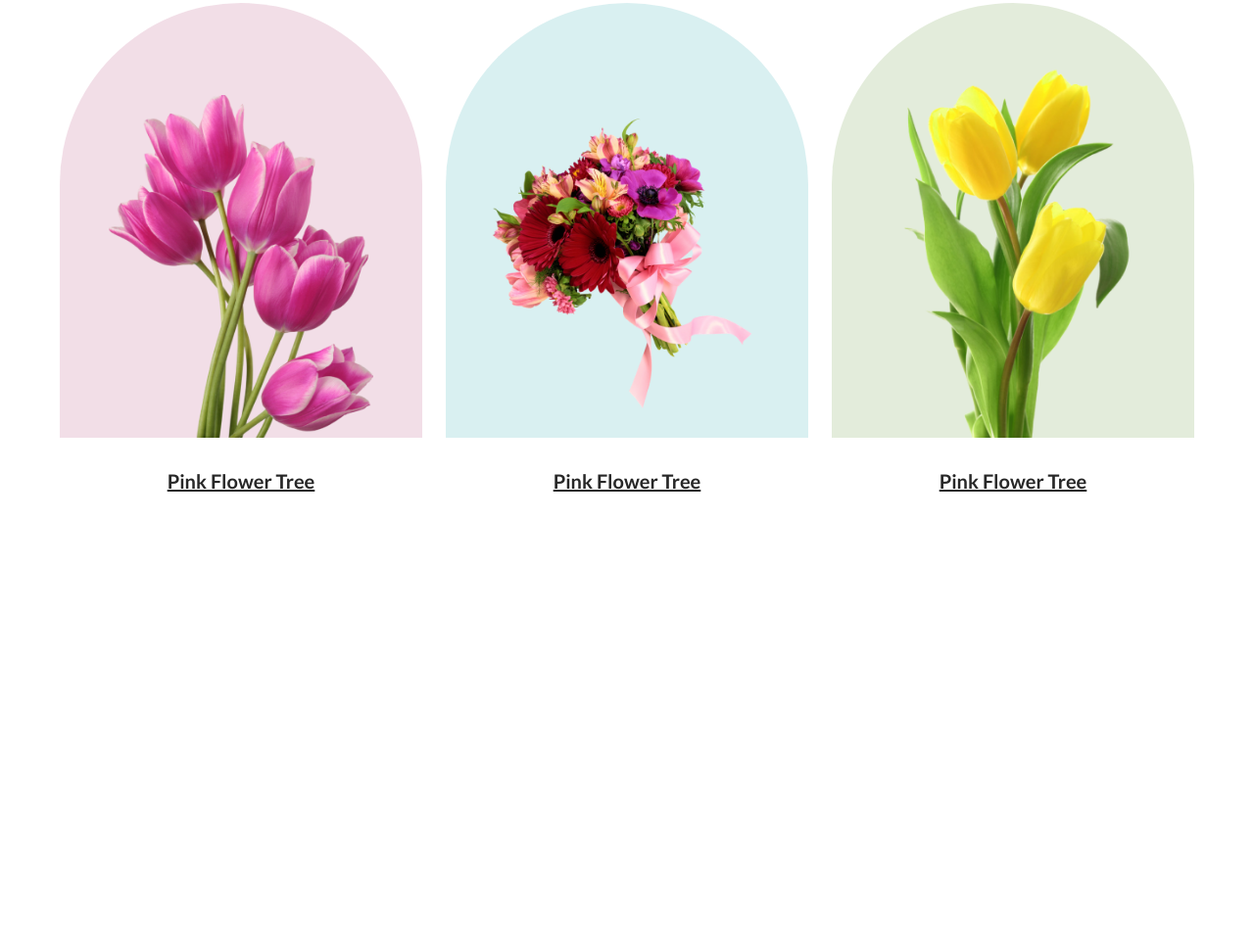
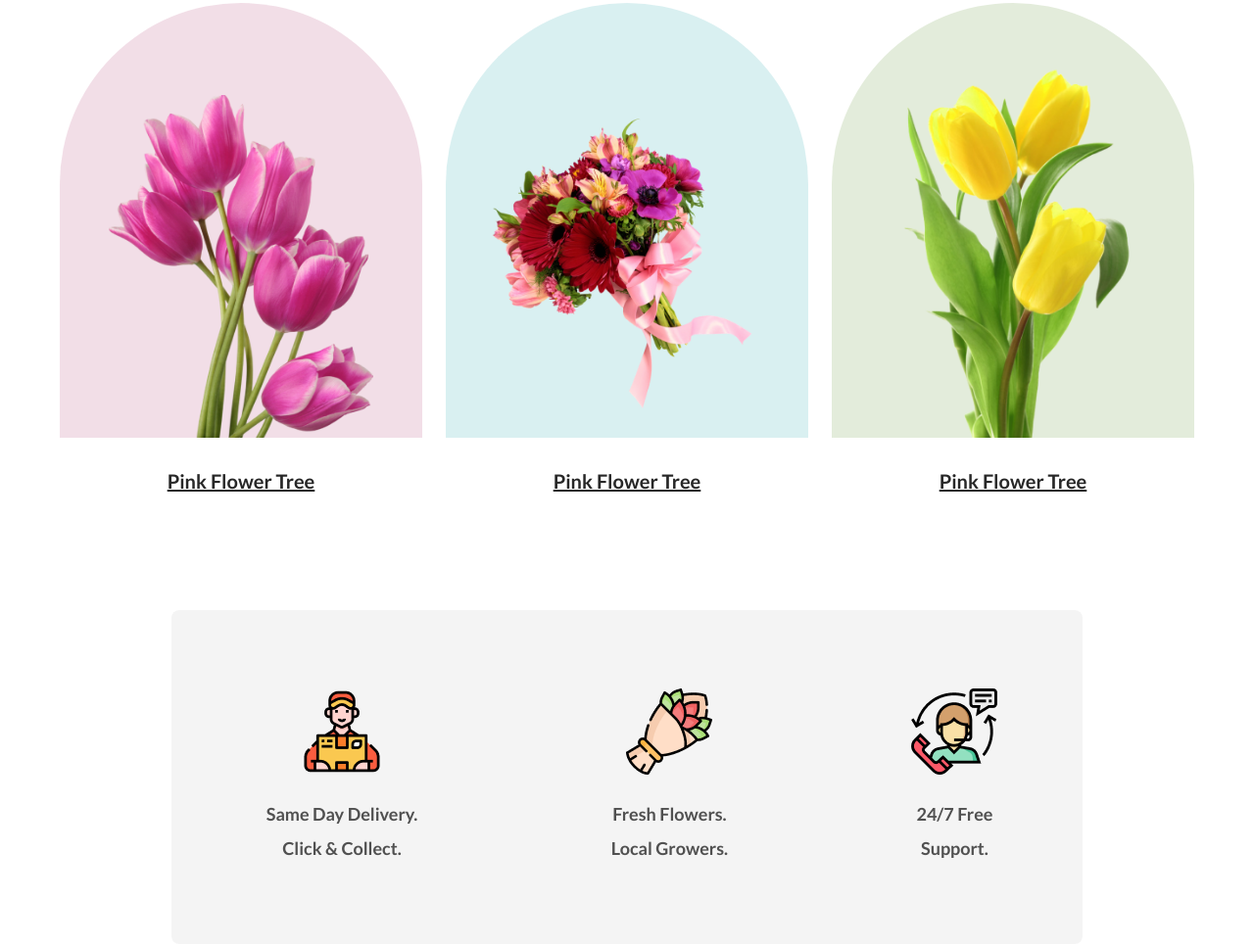
Before and after one commit to sanji06e/assignment-flowershop, a plain HTML site: page index.html in a window 1280 px wide. Shown: the part 1316-2283 px from the top of the page at 98% size. Before the commit the page ends 1819 px from the top, so only its background shows below. Drawn offline with Linux system fonts and the light colour scheme.

Commit message:
3part done

```diff
--- a/index.html
+++ b/index.html
@@ -16,7 +16,7 @@
   <body>
     <header>
       <!-- banner -->
-      <section class="banner">
+      <div class="banner">
         <div class="banner-content">
           <h2 class="banner-title">
             Let's make beautiful flowers a part of your life.
@@ -35,9 +35,9 @@
           <img src="Flower Asset/pngwing 10.png" alt="" class="image1" />
         </div>
       </section>
-    </header>
+    </div>
     <main>
-      <!-- section 2  -->
+      <!-- section 1  -->
       <section class="featured-flowers">
         <div class="featured-info">
           <h2 class="shared-title">Our Featured FLowers</h2>
@@ -79,6 +79,23 @@
           </div>
         </div>
       </section>
+      <!-- section 2 -->
+      <section>
+        <div class="icon-container">
+          <div class="icon-para">
+            <img src="Flower Asset/Group 57.png" alt="" class="icon">
+            <p class="icon-info">Same Day Delivery. Click & Collect.</p>
+          </div>
+          <div class="icon-para">
+            <img src="Flower Asset/Group 58.png" alt="" class="icon">
+            <p class="icon-info">Fresh Flowers. Local Growers.</p>
+          </div>
+          <div class="icon-para">
+            <img src="Flower Asset/Group 59.png" alt="" class="icon">
+            <p class="icon-info">24/7 Free Support.</p>
+          </div>
+        </div>
+      </section>
     </main>
     <footer></footer>
   </body>
--- a/styles/style.css
+++ b/styles/style.css
@@ -120,3 +120,25 @@ body {
   font-weight: 700;
   margin-top: 32px;
 }
+/* 2rd section releted styles */
+.icon-container {
+  display: flex;
+  border-radius: 8px;
+  background: rgba(39, 39, 39, 0.05);
+  justify-content: center;
+  margin: 120px 175px;
+}
+.icon-para {
+  padding: 80px;
+  text-align: center;
+}
+.icon {
+  padding-bottom: 20px;
+}
+.icon-info {
+  color: rgba(39, 39, 39, 0.8);
+  text-align: center;
+  font-size: 18px;
+  font-weight: 600;
+  line-height: 35px;
+}
```
